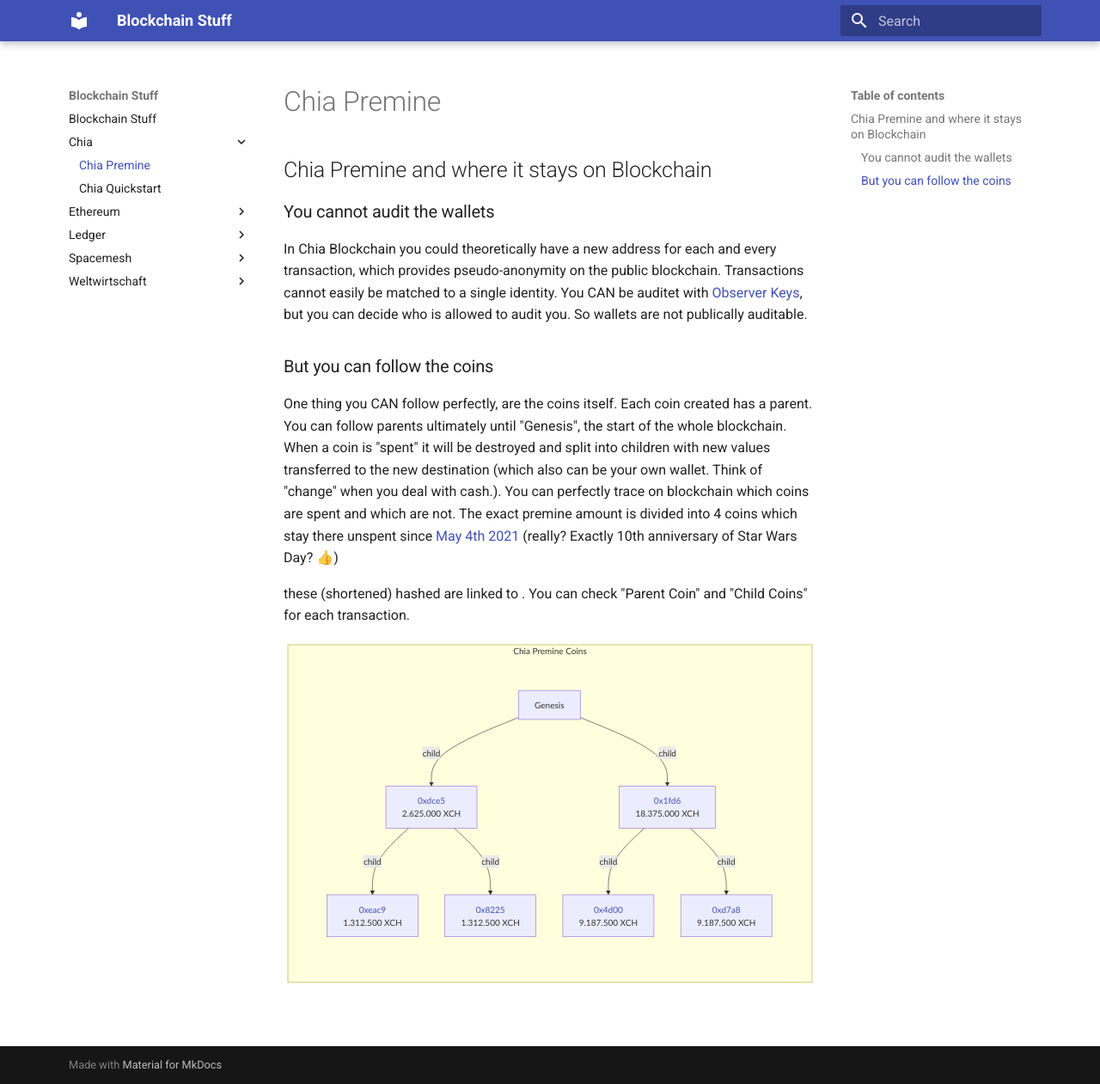
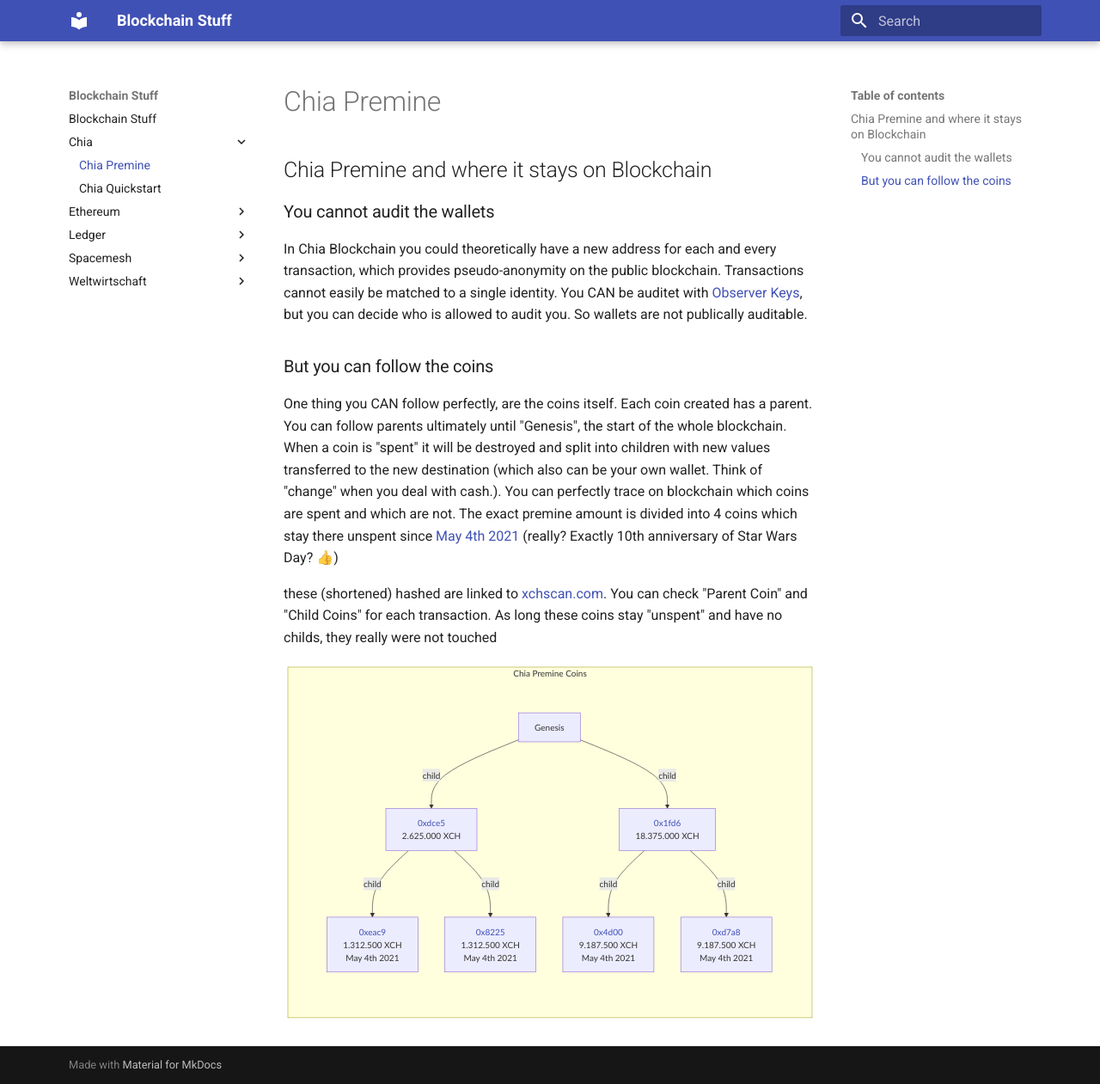
Before and after one commit to RudolfAchter/blockchain-stuff, an MkDocs documentation site: the page built from docs/chia/chia_premine.md, in a window 1280 px wide and 1261 px high. Shown: the whole window at 86% size. Built offline with MkDocs 1.6.1 and Material for MkDocs 9.7.7, drawn with Linux system fonts in a browser that asks for light colours.

Commit message:
update: doc

````diff
--- a/docs/chia/chia_premine.md
+++ b/docs/chia/chia_premine.md
@@ -11,7 +11,7 @@
 
 One thing you CAN follow perfectly, are the coins itself. Each coin created has a parent. You can follow parents ultimately until "Genesis", the start of the whole blockchain. When a coin is "spent" it will be destroyed and split into children with new values transferred to the new destination (which also can be your own wallet. Think of "change" when you deal with cash.). You can perfectly trace on blockchain which coins are spent and which are not. The exact premine amount is divided into 4 coins which stay there unspent since [May 4th 2021](https://en.wikipedia.org/wiki/Star_Wars_Day) (really? Exactly 10th anniversary of Star Wars Day? 👍)
 
-these (shortened) hashed are linked to <xchscan.com>. You can check "Parent Coin" and "Child Coins" for each transaction.
+these (shortened) hashed are linked to [xchscan.com](https://xchscan.com). You can check "Parent Coin" and "Child Coins" for each transaction. As long these coins stay "unspent" and have no childs, they really were not touched
 
 ```mermaid
 flowchart TD
@@ -25,18 +25,18 @@
 
       0xdce5 --child--> 0xeac9 & 0x8225
 
-        0xeac9["<a href='https://xchscan.com/txns/0xeac9be36298887f751fa7f7367a27ab12c72360ebf7a78ee4fcfb96db121a3b7'>0xeac9</a><br>1.312.500 XCH"]
+        0xeac9["<a href='https://xchscan.com/txns/0xeac9be36298887f751fa7f7367a27ab12c72360ebf7a78ee4fcfb96db121a3b7'>0xeac9</a><br>1.312.500 XCH<br>May 4th 2021"]
 
-        0x8225["<a href='https://xchscan.com/txns/0x8225b3a9538238c170bbd79632604e075f7357621bbd846f50b1aa6d6cfa95e0'>0x8225</a><br>1.312.500 XCH"]
+        0x8225["<a href='https://xchscan.com/txns/0x8225b3a9538238c170bbd79632604e075f7357621bbd846f50b1aa6d6cfa95e0'>0x8225</a><br>1.312.500 XCH<br>May 4th 2021"]
 
 
       0x1fd6["<a href='https://xchscan.com/txns/0x1fd60c070e821d785b65e10e5135e52d12c8f4d902a506f48bc1c5268b7bb45b'>0x1fd6</a><br>18.375.000 XCH"]
 
       0x1fd6 --child--> 0x4d00 & 0xd7a8
 
-        0x4d00["<a href='https://xchscan.com/txns/0x4d0012503cb0b31947ed582881e59d334b667a0b4c96ac86c4f540c850055a22'>0x4d00</a><br>9.187.500 XCH"]
+        0x4d00["<a href='https://xchscan.com/txns/0x4d0012503cb0b31947ed582881e59d334b667a0b4c96ac86c4f540c850055a22'>0x4d00</a><br>9.187.500 XCH<br>May 4th 2021"]
 
-        0xd7a8["<a href='https://xchscan.com/txns/0xd7a81eece6b0450c9eaf3b3a9cdbff5bde0f1e51f1f18fcf50cc533296cb04b6'>0xd7a8</a><br>9.187.500 XCH"]
+        0xd7a8["<a href='https://xchscan.com/txns/0xd7a81eece6b0450c9eaf3b3a9cdbff5bde0f1e51f1f18fcf50cc533296cb04b6'>0xd7a8</a><br>9.187.500 XCH<br>May 4th 2021"]
 
     end
   end
````
